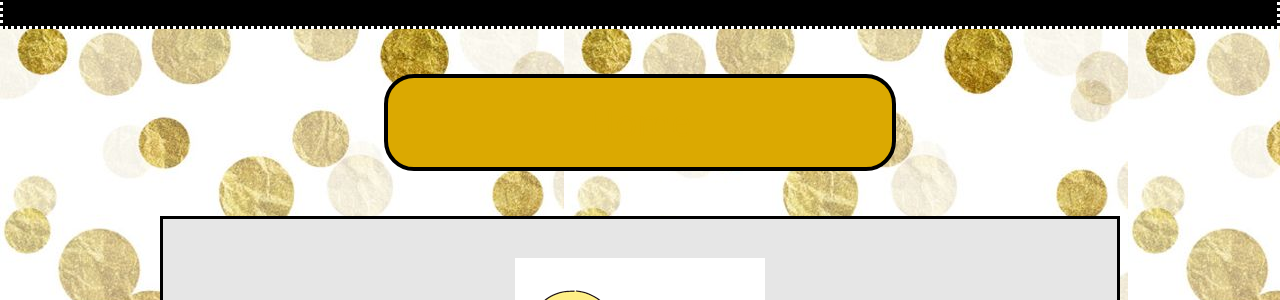
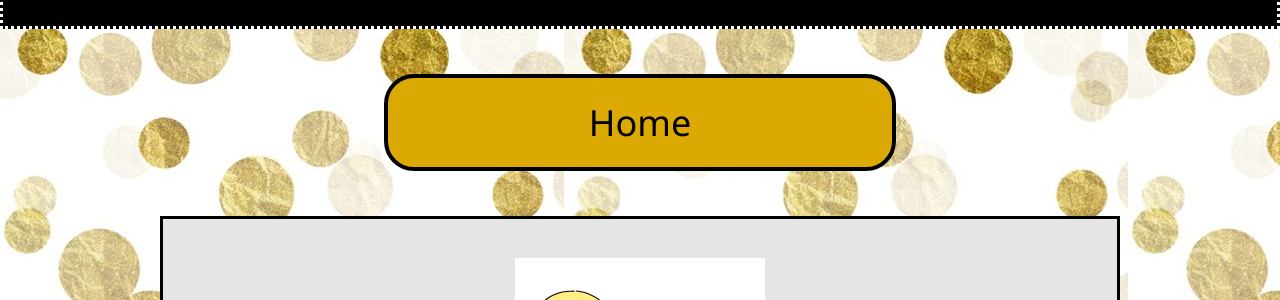
Before and after one commit to Adrifelcha/Adrifelcha-github.io, a Jekyll site: the page built from index.html, in a window 1280 px wide. Shown: the part 201-501 px from the top of the page. Built offline with Jekyll 4.4.1, drawn with Linux system fonts in a browser that asks for light colours.

Commit message:
Update index.html

```diff
--- a/index.html
+++ b/index.html
@@ -3,7 +3,7 @@ layout: default
 title: Home
 ---
 	<header class=style2 style="background-color: #DBA901; font-weight: bold;">
-      		<h1 class="project-name" style="color:#DBA901;">{{ page.title }}</h1>
+      		<h1 class="project-name">{{ page.title }}</h1>
     	</header>
 
 		<br><br>
```
